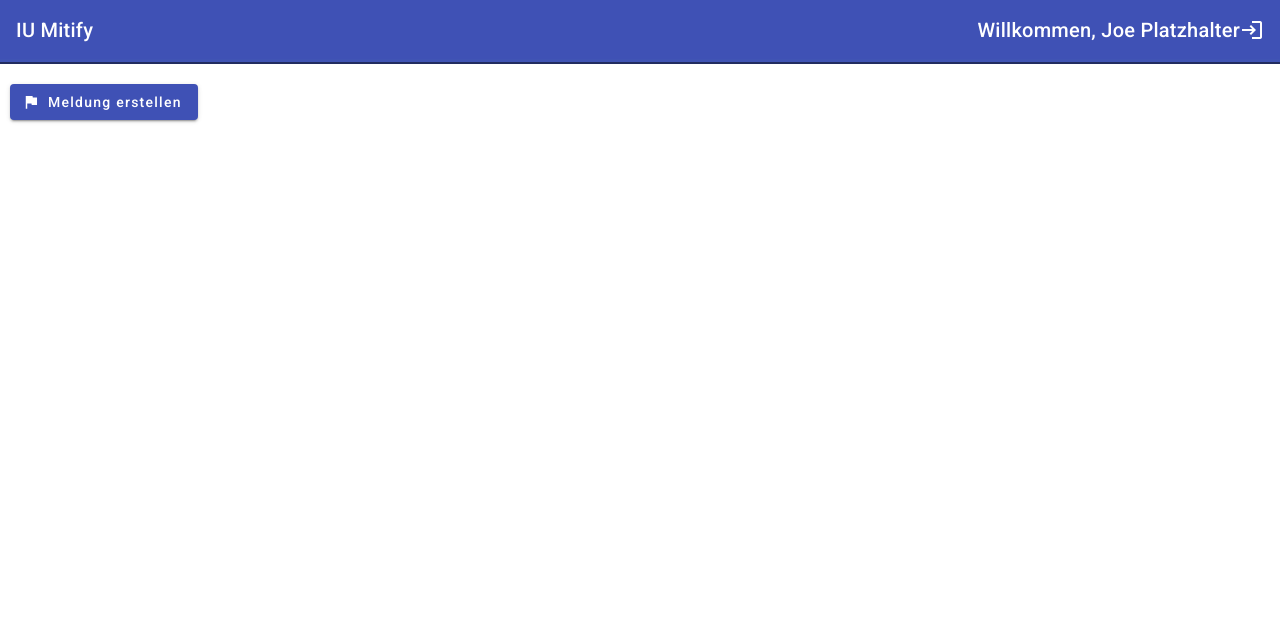
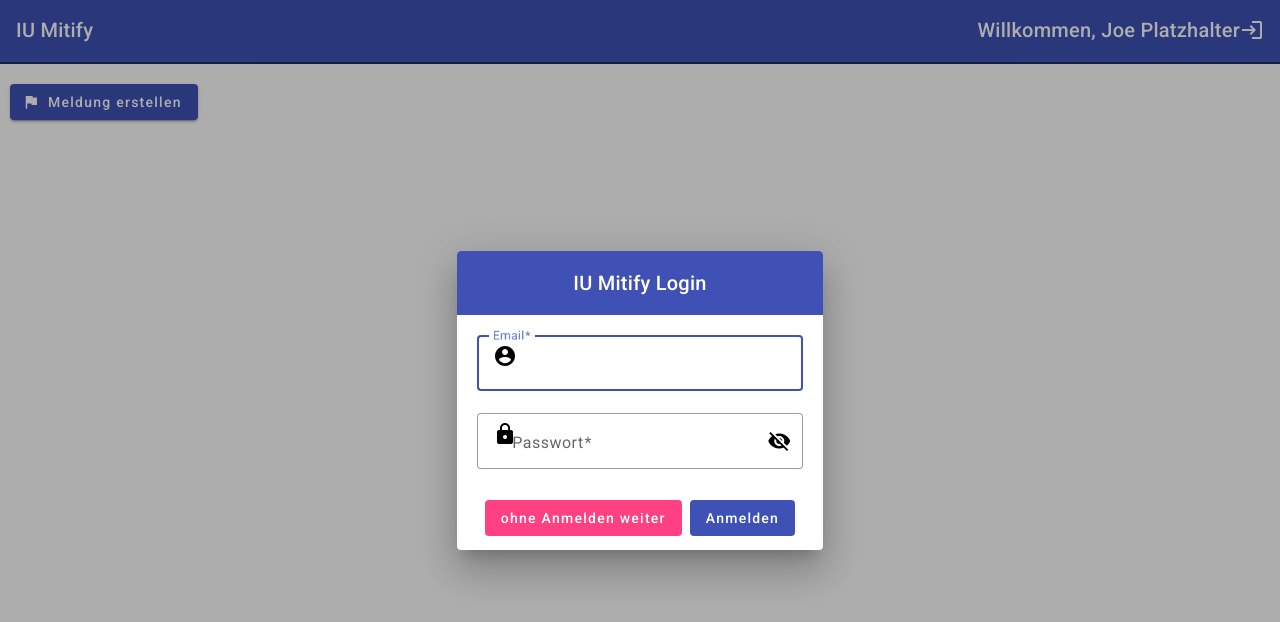
Before and after one commit to Xorcarrot/mitify, an Angular app: page / in a window 1280 px wide. Shown: the top 622 px of the page. Built offline with nearby package versions, Linux system fonts and the light colour scheme.

Commit message:
Login added

```diff
--- a/src/app/app.component.ts
+++ b/src/app/app.component.ts
@@ -1,10 +1,28 @@
-import { Component } from '@angular/core';
+import { LoginComponent } from './login/login/login.component';
+import { MatDialog, MatDialogConfig } from '@angular/material/dialog';
+import { Component, OnInit } from '@angular/core';
 
 @Component({
   selector: 'app-root',
   templateUrl: './app.component.html',
   styleUrls: ['./app.component.css']
 })
-export class AppComponent {
+export class AppComponent implements OnInit {
   title = 'mitify';
+
+  constructor(public dialog: MatDialog) {
+
+  }
+  ngOnInit(): void {
+    this.openDialog();
+  }
+
+
+
+  openDialog(): void {
+    this.dialog.open(LoginComponent, {
+      disableClose: true
+    });
+  }
+
 }
--- a/src/app/app.module.ts
+++ b/src/app/app.module.ts
@@ -19,12 +19,14 @@ import {MatSliderModule} from '@angular/material/slider';
 
 import { HeaderComponent } from './header/header.component';
 import { DialogComponent } from './dialog/dialog.component';
+import { LoginComponent } from './login/login/login.component';
 
 @NgModule({
   declarations: [
     AppComponent,
     HeaderComponent,
-    DialogComponent
+    DialogComponent,
+    LoginComponent
   ],
   imports: [
     BrowserModule,
--- /dev/null
+++ b/src/app/login/login/login.component.css
@@ -0,0 +1,21 @@
+.stretch {
+    width: 100%;
+}
+
+.middle {
+    margin-left: auto;
+    margin-right: auto;
+}
+
+.header {
+    margin-bottom: 20px;
+}
+
+.loginForm {
+    margin-left: 20px;
+    margin-right: 20px;
+}
+
+.footer {
+    margin-bottom: 6px;
+}
--- /dev/null
+++ b/src/app/login/login/login.component.html
@@ -0,0 +1,33 @@
+<mat-toolbar class="header" color="primary">
+    <span class="middle">IU Mitify Login</span>
+</mat-toolbar>
+<form [formGroup]="loginFormGroup">
+
+    <div class="loginForm footer">
+        <mat-form-field appearance="outline" class="stretch">
+            <mat-label>Email</mat-label>
+            <input matInput placeholder="pat@example.com" formControlName="email" required>
+            <span matTextPrefix><mat-icon>account_circle</mat-icon>   </span>
+            <mat-error *ngIf="loginFormGroup.controls['email'].invalid">{{getErrorMessage()}}</mat-error>
+        </mat-form-field>
+
+        <br/>
+
+        <mat-form-field appearance="outline" class="stretch">
+            <mat-label>Passwort</mat-label>
+            <input matInput [type]="hide ? 'password' : 'text'" formControlName="password">
+            <span matTextPrefix><mat-icon>lock</mat-icon>   </span>
+            <button mat-icon-button matSuffix (click)="hide = !hide" [attr.aria-label]="'Hide password'" [attr.aria-pressed]="hide">
+              <mat-icon>{{hide ? 'visibility_off' : 'visibility'}}</mat-icon>
+            </button>
+        </mat-form-field>
+
+        <!--Nach spezifikation weiterarbeiten-->
+        <mat-dialog-actions>
+            <button mat-flat-button color="accent" [mat-dialog-close]="true">ohne Anmelden weiter</button>
+            <button mat-flat-button color="primary">Anmelden</button>
+        </mat-dialog-actions>
+
+    </div>
+
+</form>
--- /dev/null
+++ b/src/app/login/login/login.component.ts
@@ -0,0 +1,45 @@
+import { Component } from '@angular/core';
+import { FormBuilder, FormControl, Validators } from '@angular/forms';
+
+@Component({
+  selector: 'app-login',
+  templateUrl: './login.component.html',
+  styleUrls: ['./login.component.css']
+})
+export class LoginComponent {
+
+  hide: boolean = true;
+
+  /**Passwort vorraussetzung um als korrekt ausgewertet zu werden:
+   *
+   * -Mindestens 8 chars
+   * -einen Kleinbuchstaben
+   * -einen Großbuchstaben
+   * -eine Nummer
+   * -ein Spezialzeichen
+   * **/
+  loginFormGroup = this._formBuilder.group({
+    email: ['', [
+      Validators.required,
+      Validators.email
+    ]],
+    password: ['', [
+      Validators.required,
+      Validators.minLength(7),
+      Validators.pattern('(?=.*[a-z])(?=.*[A-Z])(?=.*[0-9])(?=.*[$@$!%*?&])[A-Za-z\d$@$!%*?&].{7,}')
+    ]]
+  })
+
+  constructor(private _formBuilder: FormBuilder) {
+
+  }
+
+  getErrorMessage() {
+    if (this.loginFormGroup.controls['email'].hasError('required')) {
+      return 'Geben Sie eine gültige Email an';
+    }
+
+    return this.loginFormGroup.controls['email'].hasError('email') ? 'Keine Richtige Email' : '';
+  }
+
+}
```
Also changed, not shown: 1 other file (tests, documents, lock files or other folders).
